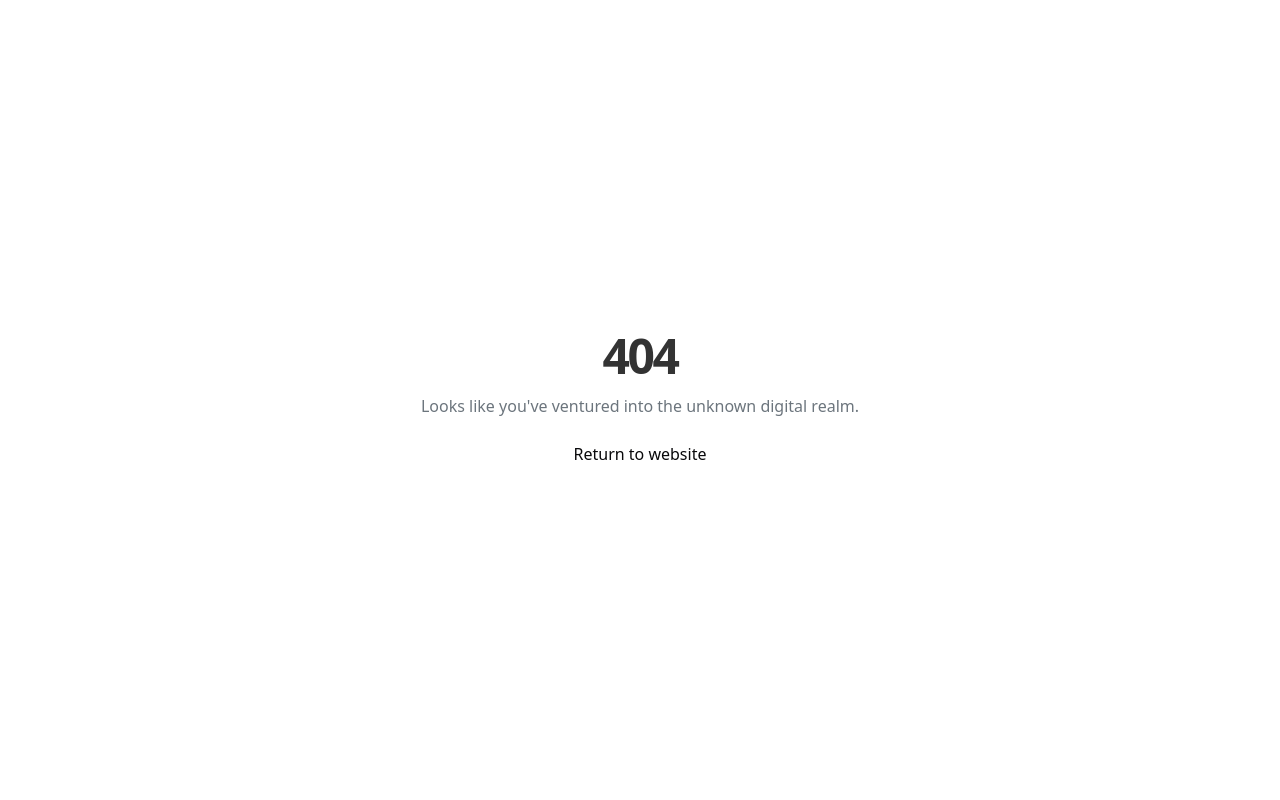
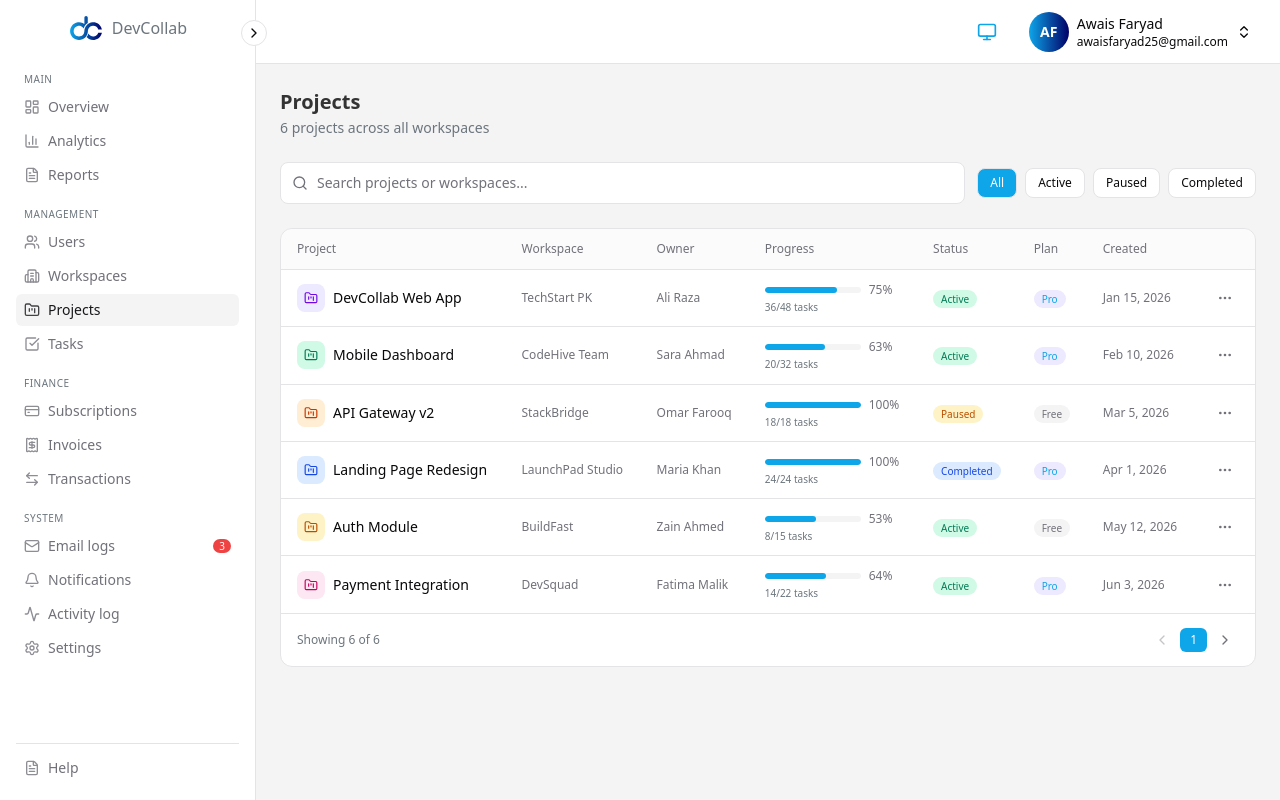
Before and after one commit to awaisfaryad25/DevCollab-FE, a Next.js app: page /projects in a window 1280 px wide. Before the commit this address had no page. Built offline with nearby package versions, Linux system fonts and the light colour scheme.

Commit message:
projects page created with dummy data

```diff
--- /dev/null
+++ b/src/app/(protected)/projects/page.tsx
@@ -0,0 +1,123 @@
+"use client";
+
+import { useState } from "react";
+import { Search, MoreHorizontal, ChevronLeft, ChevronRight, FolderKanban } from "lucide-react";
+import { cn } from "@/lib/utils";
+
+const projects = [
+  { id: "1", name: "DevCollab Web App", workspace: "TechStart PK", owner: "Ali Raza", status: "Active", tasks: 48, completed: 36, plan: "Pro", created: "Jan 15, 2026", color: "bg-violet-100 text-violet-700" },
+  { id: "2", name: "Mobile Dashboard", workspace: "CodeHive Team", owner: "Sara Ahmad", status: "Active", tasks: 32, completed: 20, plan: "Pro", created: "Feb 10, 2026", color: "bg-emerald-100 text-emerald-700" },
+  { id: "3", name: "API Gateway v2", workspace: "StackBridge", owner: "Omar Farooq", status: "Paused", tasks: 18, completed: 18, plan: "Free", created: "Mar 5, 2026", color: "bg-orange-100 text-orange-700" },
+  { id: "4", name: "Landing Page Redesign", workspace: "LaunchPad Studio", owner: "Maria Khan", status: "Completed", tasks: 24, completed: 24, plan: "Pro", created: "Apr 1, 2026", color: "bg-blue-100 text-blue-700" },
+  { id: "5", name: "Auth Module", workspace: "BuildFast", owner: "Zain Ahmed", status: "Active", tasks: 15, completed: 8, plan: "Free", created: "May 12, 2026", color: "bg-amber-100 text-amber-700" },
+  { id: "6", name: "Payment Integration", workspace: "DevSquad", owner: "Fatima Malik", status: "Active", tasks: 22, completed: 14, plan: "Pro", created: "Jun 3, 2026", color: "bg-pink-100 text-pink-700" },
+];
+
+const statusColors: Record<string, string> = {
+  Active: "bg-emerald-100 text-emerald-700",
+  Paused: "bg-amber-100 text-amber-700",
+  Completed: "bg-blue-100 text-blue-700",
+};
+
+const Projects = () => {
+
+  const [search, setSearch] = useState("");
+  const [statusFilter, setStatusFilter] = useState("All");
+
+  const filtered = projects.filter((p) => {
+    const matchSearch = p.name.toLowerCase().includes(search.toLowerCase()) || p.workspace.toLowerCase().includes(search.toLowerCase());
+    const matchStatus = statusFilter === "All" || p.status === statusFilter;
+    return matchSearch && matchStatus;
+  });
+
+  return (
+    <div className="space-y-6 p-6">
+      <div>
+        <h1 className="text-xl font-semibold text-foreground">Projects</h1>
+        <p className="mt-0.5 text-sm text-muted-foreground">{projects.length} projects across all workspaces</p>
+      </div>
+
+      <div className="flex flex-col gap-3 sm:flex-row sm:items-center">
+        <div className="relative flex-1">
+          <Search className="absolute left-3 top-1/2 h-4 w-4 -translate-y-1/2 text-muted-foreground" />
+          <input type="text" placeholder="Search projects or workspaces..." value={search} onChange={(e) => setSearch(e.target.value)}
+            className="w-full rounded-lg border border-border bg-background py-2.5 pl-9 pr-3 text-sm text-foreground placeholder:text-muted-foreground outline-none" />
+        </div>
+        <div className="flex gap-2">
+          {["All", "Active", "Paused", "Completed"].map((s) => (
+            <button key={s} onClick={() => setStatusFilter(s)}
+              className={cn("rounded-lg border px-3 py-1.5 text-xs font-medium transition-colors",
+                statusFilter === s ? "border-primary bg-primary text-white" : "border-border bg-background text-foreground hover:bg-accent"
+              )}>{s}</button>
+          ))}
+        </div>
+      </div>
+
+      <div className="overflow-hidden rounded-xl border border-border bg-background">
+        <div className="overflow-x-auto">
+          <table className="w-full text-sm">
+            <thead>
+              <tr className="border-b border-border bg-muted/40">
+                {["Project", "Workspace", "Owner", "Progress", "Status", "Plan", "Created", ""].map((h) => (
+                  <th key={h} className="px-4 py-3 text-left text-xs font-medium text-muted-foreground">{h}</th>
+                ))}
+              </tr>
+            </thead>
+            <tbody className="divide-y divide-border">
+              {filtered.map((p) => {
+                const pct = Math.round((p.completed / p.tasks) * 100);
+                return (
+                  <tr key={p.id} className="hover:bg-muted/30 transition-colors">
+                    <td className="px-4 py-3">
+                      <div className="flex items-center gap-2">
+                        <div className={cn("flex h-7 w-7 items-center justify-center rounded-lg text-[10px] font-bold", p.color)}>
+                          <FolderKanban className="h-3.5 w-3.5" />
+                        </div>
+                        <span className="font-medium text-foreground">{p.name}</span>
+                      </div>
+                    </td>
+                    <td className="px-4 py-3 text-xs text-muted-foreground">{p.workspace}</td>
+                    <td className="px-4 py-3 text-xs text-muted-foreground">{p.owner}</td>
+                    <td className="px-4 py-3">
+                      <div className="flex items-center gap-2">
+                        <div className="h-1.5 w-24 overflow-hidden rounded-full bg-muted">
+                          <div className="h-full rounded-full bg-primary" style={{ width: `${pct}%` }} />
+                        </div>
+                        <span className="text-xs text-muted-foreground">{pct}%</span>
+                      </div>
+                      <p className="mt-0.5 text-[10px] text-muted-foreground">{p.completed}/{p.tasks} tasks</p>
+                    </td>
+                    <td className="px-4 py-3">
+                      <span className={cn("rounded-full px-2 py-0.5 text-[10px] font-medium", statusColors[p.status])}>{p.status}</span>
+                    </td>
+                    <td className="px-4 py-3">
+                      <span className={cn("rounded-full px-2 py-0.5 text-[10px] font-medium",
+                        p.plan === "Pro" ? "bg-violet-100 text-primary" : "bg-muted text-muted-foreground"
+                      )}>{p.plan}</span>
+                    </td>
+                    <td className="px-4 py-3 text-xs text-muted-foreground">{p.created}</td>
+                    <td className="px-4 py-3 text-right">
+                      <button className="rounded-md p-1.5 text-muted-foreground hover:bg-accent">
+                        <MoreHorizontal className="h-4 w-4" />
+                      </button>
+                    </td>
+                  </tr>
+                );
+              })}
+            </tbody>
+          </table>
+        </div>
+        <div className="flex items-center justify-between border-t border-border px-4 py-3">
+          <p className="text-xs text-muted-foreground">Showing {filtered.length} of {projects.length}</p>
+          <div className="flex items-center gap-1">
+            <button className="rounded-md p-1.5 text-muted-foreground hover:bg-accent disabled:opacity-40" disabled><ChevronLeft className="h-4 w-4" /></button>
+            <span className="rounded-md bg-primary px-2.5 py-1 text-xs font-medium text-white">1</span>
+            <button className="rounded-md p-1.5 text-muted-foreground hover:bg-accent"><ChevronRight className="h-4 w-4" /></button>
+          </div>
+        </div>
+      </div>
+    </div>
+  )
+}
+
+export default Projects
--- a/src/app/(protected)/users/page.tsx
+++ b/src/app/(protected)/users/page.tsx
@@ -68,7 +68,7 @@ function RoleBadge({ role }: { role: string }) {
     <span className={cn(
       "rounded-full px-2 py-0.5 text-[10px] font-medium",
       role === "admin"
-        ? "bg-amber-100 text-amber-700 dark:bg-amber-950 dark:text-amber-300"
+        ? "bg-amber-100 text-amber-700 dark:bg-amber-950 dark:text-warning"
         : "bg-muted text-muted-foreground"
     )}>
       {role}
@@ -106,7 +106,7 @@ function ActionsMenu({ user, onView }: { user: User; onView: () => void }) {
               <ShieldCheck className="h-3.5 w-3.5" /> Make admin
             </button>
             <div className="my-1 h-px bg-border" />
-            <button className="flex w-full items-center gap-2 px-3 py-2 text-xs text-red-500 hover:bg-red-50 dark:hover:bg-red-950">
+            <button className="flex w-full items-center gap-2 px-3 py-2 text-xs text-danger hover:bg-danger/10 ">
               <UserX className="h-3.5 w-3.5" /> Suspend user
             </button>
           </div>
@@ -264,7 +264,7 @@ const Users = () => {
               className={cn(
                 "rounded-lg border px-3 py-1.5 text-xs font-medium transition-colors",
                 planFilter === p
-                  ? "border-violet-600 bg-violet-600 text-white"
+                  ? "border-primary bg-primary text-white"
                   : "border-border bg-background text-foreground hover:bg-accent"
               )}
             >{p}</button>
@@ -277,7 +277,7 @@ const Users = () => {
               className={cn(
                 "rounded-lg border px-3 py-1.5 text-xs font-medium transition-colors",
                 statusFilter === s
-                  ? "border-violet-600 bg-violet-600 text-white"
+                  ? "border-primary bg-primary text-white"
                   : "border-border bg-background text-foreground hover:bg-accent"
               )}
             >{s}</button>
@@ -349,7 +349,7 @@ const Users = () => {
             <button className="rounded-md p-1.5 text-muted-foreground hover:bg-accent disabled:opacity-40" disabled>
               <ChevronLeft className="h-4 w-4" />
             </button>
-            <span className="rounded-md bg-violet-600 px-2.5 py-1 text-xs font-medium text-white">1</span>
+            <span className="rounded-md bg-primary px-2.5 py-1 text-xs font-medium text-white">1</span>
             <button className="rounded-md px-2.5 py-1 text-xs text-muted-foreground hover:bg-accent">2</button>
             <button className="rounded-md p-1.5 text-muted-foreground hover:bg-accent">
               <ChevronRight className="h-4 w-4" />
--- a/tsconfig.json
+++ b/tsconfig.json
@@ -29,6 +29,6 @@
     ".next/types/**/*.ts",
     ".next/dev/types/**/*.ts",
     "**/*.mts"
-  ],
+, "src/app/(protected)/projects"  ],
   "exclude": ["node_modules"]
 }
```
